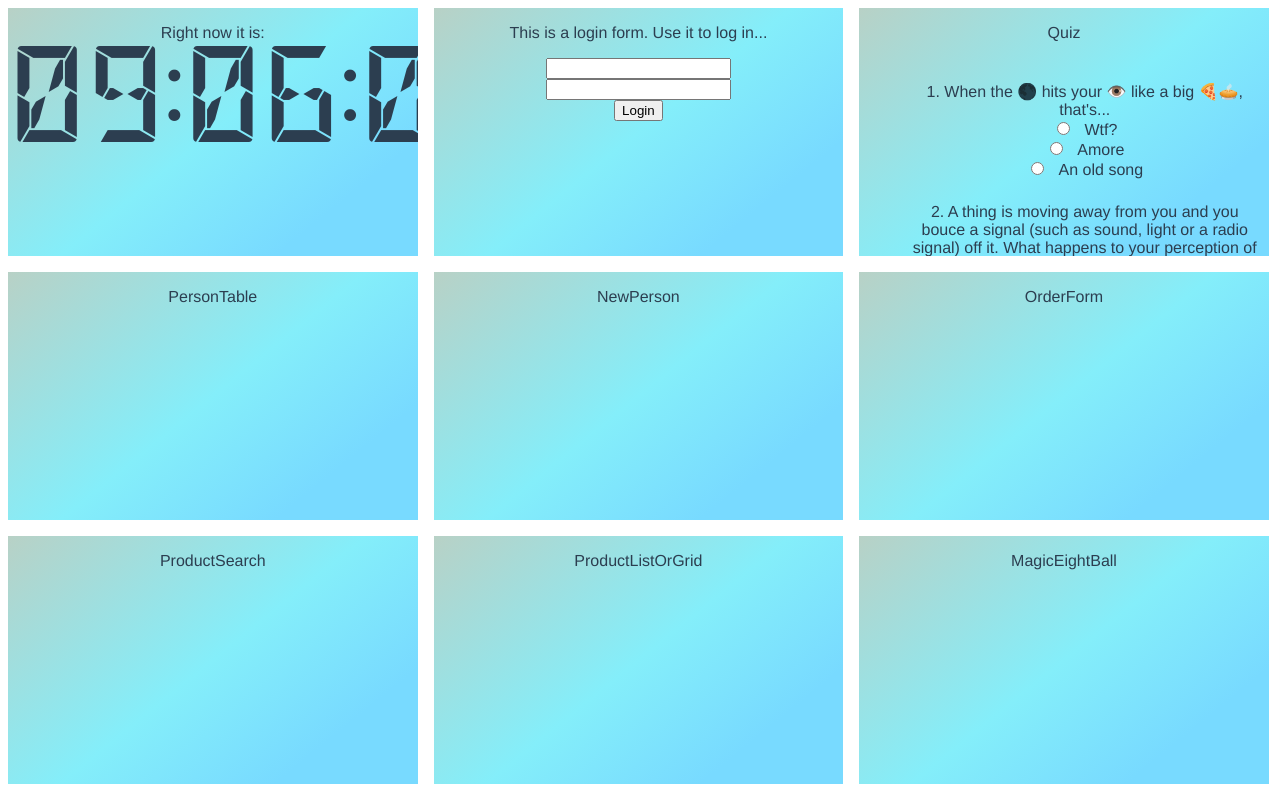
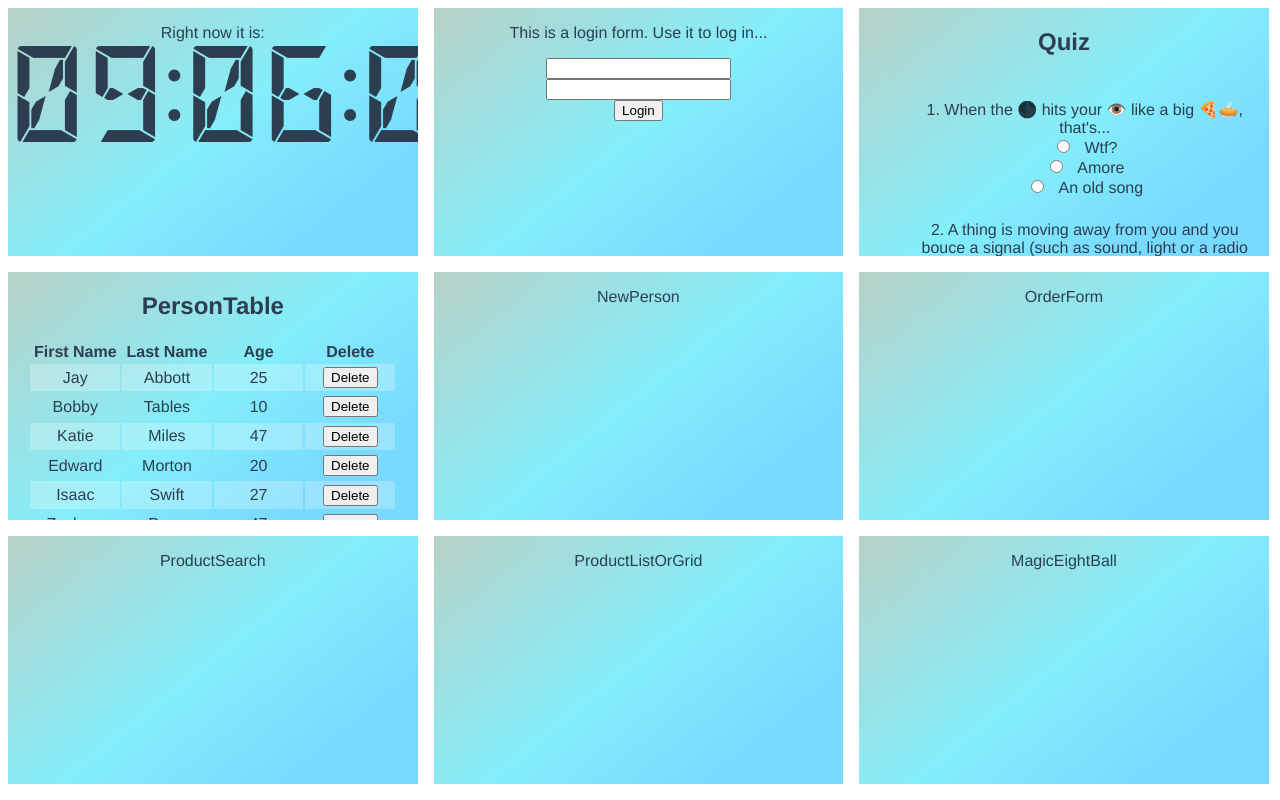
Before and after one commit to jayabbott/jays-3x3-grid, a Vue app: page / in a window 1280 px wide. Built offline with nearby package versions, Linux system fonts and the light colour scheme.

Commit message:
Completed task 4 PersonTable

```diff
--- a/src/components/PersonTable.vue
+++ b/src/components/PersonTable.vue
@@ -1,14 +1,94 @@
 <template>
   <div class="grid-inside">
-    <p>
+    <h2>
       PersonTable
-    </p>
+    </h2>
+
+    <table class="people-table">
+      <tr>
+        <th>First Name</th>
+        <th>Last Name</th>
+        <th>Age</th>
+        <th>Delete</th>
+      </tr>
+      <!-- loop -->
+      <tr v-for="(person, personIndex) in people" v-bind:key="personIndex">
+        <td>{{ person.firstName }}</td>
+        <td>{{ person.lastName }}</td>
+        <td>{{ person.age }}</td>
+        <td><button class="button is-primary is-small" id="delete" @click="deleteEntry(personIndex)">Delete</button></td>
+      </tr>
+      <!-- loop -->
+    </table>
+
+
+
   </div>
 </template>
 
 <script>
+
+var people = [
+  {
+    firstName: 'Jay',
+    lastName: 'Abbott',
+    age: 25,
+  },
+  {
+    firstName: 'Bobby',
+    lastName: 'Tables',
+    age: 10,
+  },
+  {
+    firstName: 'Katie',
+    lastName: 'Miles',
+    age: 47,
+  },
+  {
+    firstName: 'Edward',
+    lastName: 'Morton',
+    age: 20,
+  },
+  {
+    firstName: 'Isaac',
+    lastName: 'Swift',
+    age: 27,
+  },
+  {
+    firstName: 'Zachary',
+    lastName: 'Page',
+    age: 47,
+  },
+  {
+    firstName: 'Eva',
+    lastName: 'Bird',
+    age: 66,
+  },
+  {
+    firstName: 'Freya',
+    lastName: 'Ross',
+    age: 27,
+  },
+  {
+    firstName: 'Jordan',
+    lastName: 'Sanderson',
+    age: 30,
+  },
+]
 export default {
   name: 'PersonTable',
+  data: function() {
+    return {
+      people: people
+    }
+  },
+  methods: {
+    deleteEntry: function(personIndex) {
+      console.log('gonna delete ' + personIndex)
+      this.people.splice(personIndex, 1);
+    }
+  }
+
 }
 </script>
 
@@ -27,4 +107,24 @@ li {
 a {
   color: #42b983;
 }
+
+.people-table {
+  margin-left: 5%;
+  width: 90%;
+}
+
+.people-table tr th {
+  width: 25%;
+}
+
+.people-table tr td {
+  padding-top: 0.2em;
+  padding-bottom: 0.2em;
+}
+
+tr:nth-child(even) {
+  background-color: rgba(255, 255, 255, 0.25);
+}
+
+
 </style>
--- a/src/components/Quiz.vue
+++ b/src/components/Quiz.vue
@@ -1,8 +1,8 @@
 <template>
     <div class="grid-inside">
-        <p>
+        <h2>
             Quiz
-        </p>
+        </h2>
 
         <ol>
             <li class="question" v-for="(quizItem, questionIndex) in quiz" v-bind:key="questionIndex">
@@ -37,7 +37,7 @@ var quiz = [
     chosenAnswer: null,
   },
   {
-    question: 'A thing is moving away from you and you bouce a signal (such as sound, light or a radio signal) off it. What happens to your perception of the frequency of the singal you get back?',
+    question: 'A thing is moving away from you and you bouce a signal (such as sound, light or a radio signal) off it. What happens to your perception of the frequency of the signal you get back?',
     answers: [
       'Nothing',
       'It gets higher',
```
